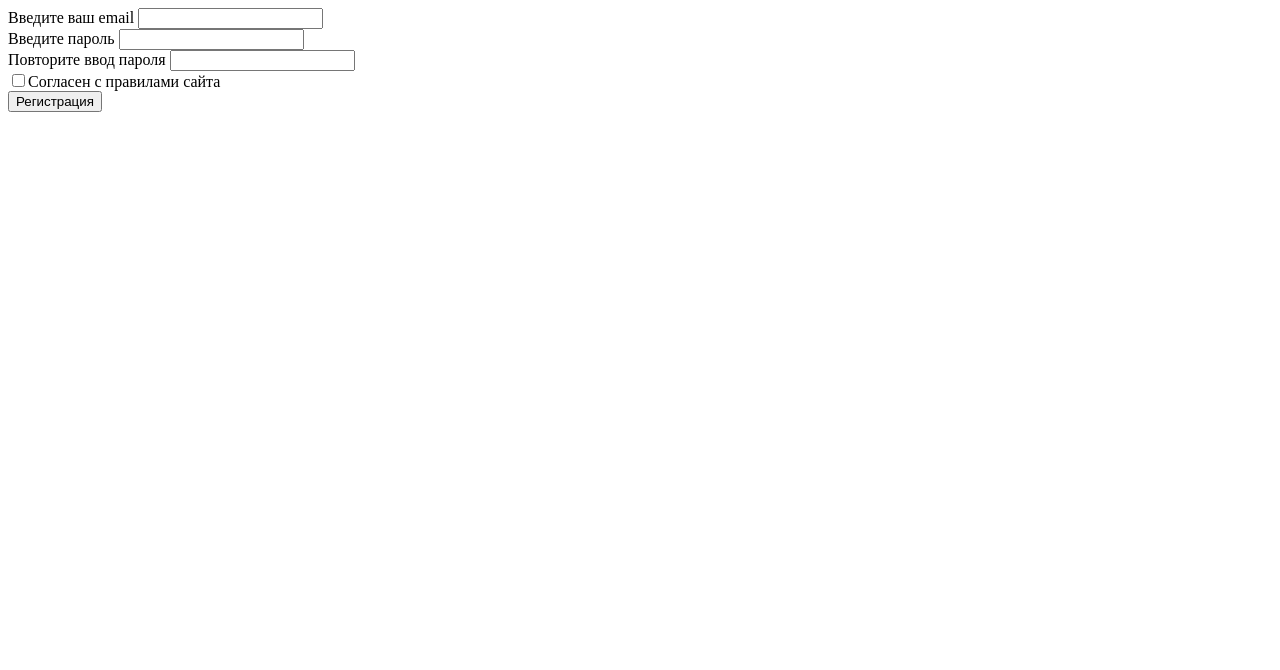
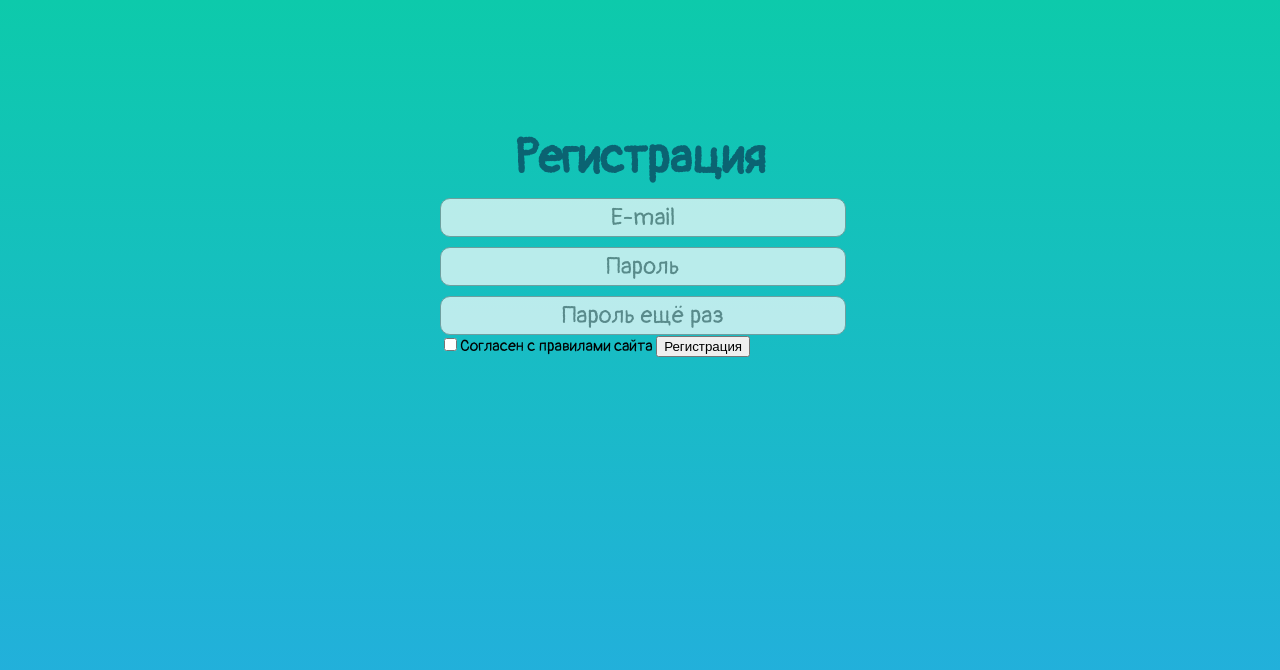
Before and after one commit to Awakee/webdev-learn, a plain HTML site: page lw3/index.html in a window 1280 px wide. Drawn offline with Linux system fonts and the light colour scheme.

Commit message:
Added css

```diff
--- a/lw2/css/style.css
+++ b/lw2/css/style.css
@@ -1,4 +1,4 @@
-body{
+	body{
     font-family: Arial, sans-serif;
     padding: 0;
 	margin: 0;
--- /dev/null
+++ b/lw3/css/style.css
@@ -0,0 +1,37 @@
+@import url('https://fonts.googleapis.com/css?family=Pangolin');
+body{
+    font-family: 'Pangolin', cursive;
+    font-size: 1em;
+    padding: 0px;
+    margin: 0px;
+    width: auto;
+    height: 100vh;
+    background: linear-gradient(rgb(13, 202, 171),#26ABE4);
+}
+
+.container{
+    width: 400px;
+    height: 500px;
+    margin: auto;
+    padding-top: 10%;
+
+}
+
+.input_texts input{
+    opacity: 0.7;
+    font-family: 'Pangolin', cursive;
+    font-size: 1.5em;
+    text-align: center;
+    margin-top: 10px;
+    width: 400px;
+    height: 35px;
+    border-radius: 10px 10px 10px 10px;
+    border: 1px solid #929292;
+}
+
+.container h1{
+    color: #0B6372;
+    margin: auto;
+    font-size: 3em;
+    text-align: center;
+}
--- a/lw3/index.html
+++ b/lw3/index.html
@@ -2,19 +2,23 @@
 <html>
   <script src="js/scripts.js"></script>
   <script src="js/jquery-3.2.1.min.js"></script>
+  <link rel="stylesheet" href="css/style.css">
   <head>
     <title>Registration</title>
     <body>
-      <form onsubmit="return validate(this)">
-        Введите ваш email
-        <input type="text" id="email" name="email"/><br>
-        Введите пароль
-        <input type="password" id="password" name="password"/><br>
-        Повторите ввод пароля
-        <input type="password" id="passwordcheck" name="passwordcheck"/><br>
-        <input type="checkbox" id="checkagreement">Согласен с правилами сайта<br>
-        <input type="submit" value="Регистрация" name="submit"/>
-      </form>
+      <div class="container">
+        <h1>Регистрация</h1>
+        <div class="registration">
+        <form onsubmit="return validate(this)">
+          <div class="input_texts">
+            <input type="text" id="email" name="email" required placeholder="E-mail"/>
+            <input type="password" id="password" name="password" required placeholder="Пароль"/>
+            <input type="password" id="passwordcheck" name="passwordcheck" required placeholder="Пароль ещё раз"/>
+          </div>
+          <input type="checkbox" id="checkagreement">Согласен с правилами сайта
+          <input type="submit" value="Регистрация" name="submit"/>
+        </form>
+      </div>
     </body>
   </head>
 </html>
```
